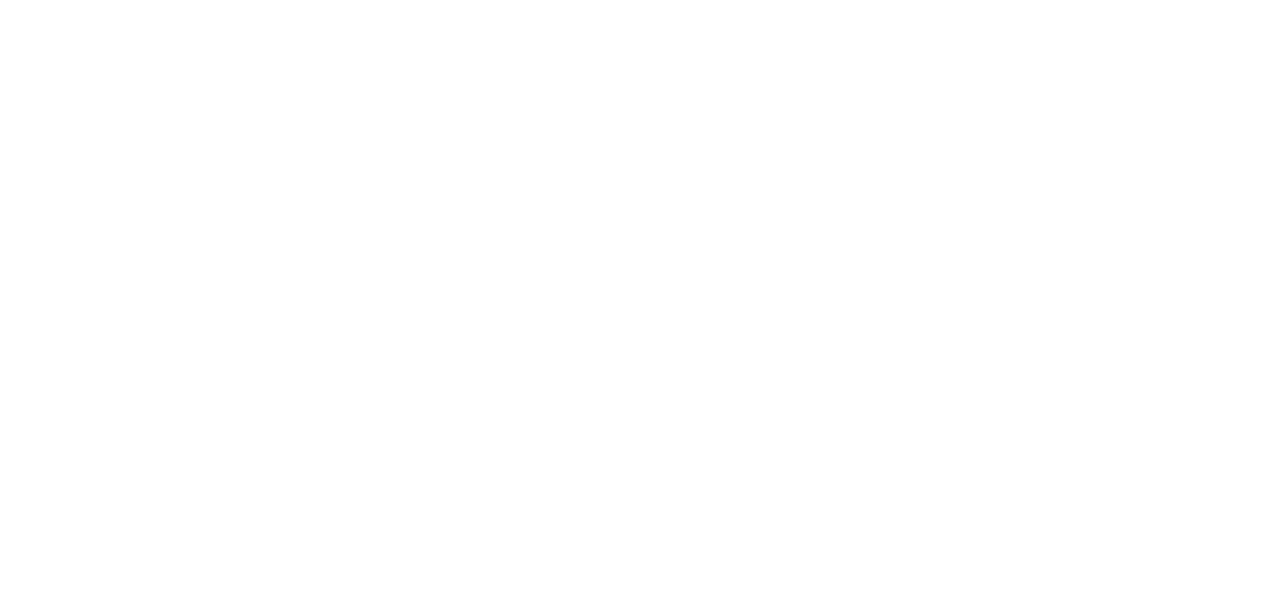
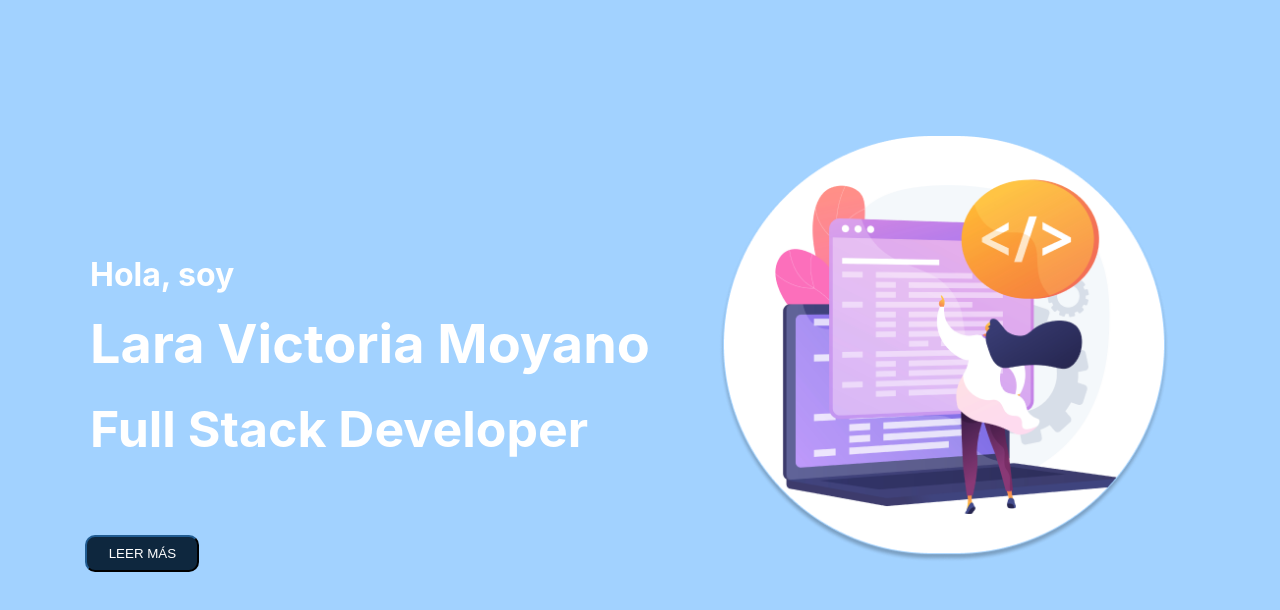
Before and after one commit to VicLara22/porfolio, a React (Create React App) app: page / in a window 1280 px wide. Shown: the top 610 px of the page. Built offline with nearby package versions, Linux system fonts and the light colour scheme.

Commit message:
landinPage terminado

```diff
--- a/package.json
+++ b/package.json
@@ -8,6 +8,7 @@
     "@testing-library/user-event": "^13.5.0",
     "react": "^18.2.0",
     "react-dom": "^18.2.0",
+    "react-router-dom": "^6.9.0",
     "react-scripts": "5.0.1",
     "web-vitals": "^2.1.4"
   },
--- a/public/index.html
+++ b/public/index.html
@@ -9,12 +9,9 @@
       name="description"
       content="Web site created using create-react-app"
     />
-    <link rel="apple-touch-icon" href="%PUBLIC_URL%/logo192.png" />
-    <link rel="manifest" href="%PUBLIC_URL%/manifest.json" />
     <title>Porfolio Lara Moyano</title>
   </head>
   <body>
-    <noscript>You need to enable JavaScript to run this app.</noscript>
     <div id="root"></div>
   </body>
 </html>
--- a/src/App.js
+++ b/src/App.js
@@ -1,10 +1,13 @@
-import logo from './logo.svg';
 import './App.css';
+import {BrowserRouter, Route, Routes} from 'react-router-dom';
+import LandingPage from './pages/landing/LandingPage';
 
 function App() {
   return (
-    <div className="App">
-
+    <div >
+      <Routes>
+        <Route exact path='/' element= {<LandingPage/>} />
+    </Routes>
     </div>
   );
 }
--- a/src/index.js
+++ b/src/index.js
@@ -3,11 +3,14 @@
 import './index.css';
 import App from './App';
 import reportWebVitals from './reportWebVitals';
+import {BrowserRouter} from 'react-router-dom';
 
 const root = ReactDOM.createRoot(document.getElementById('root'));
 root.render(
   <React.StrictMode>
+    <BrowserRouter>
     <App />
+    </BrowserRouter>
   </React.StrictMode>
 );
 
--- /dev/null
+++ b/src/pages/landing/LandingPage.css
@@ -0,0 +1,57 @@
+*{
+    background-color: #A2D2FF;
+margin: 15px;
+}
+.container{
+    color: white;
+    font-family: 'Inter';
+    font-style: normal;
+    font-weight: 500;
+}
+.container h1{
+    position: absolute;
+    top:37%;
+    width: 586px;
+    height: 48px;
+    font-size: 54px;
+    line-height: 65px;
+}
+.container h2{
+    position: absolute;
+    top:48%;
+width: 530px;
+height: 35px;
+font-size: 50px;
+line-height: 61px;
+}
+.container h3{
+    position: absolute;
+    top: 30%;
+width: 188px;
+height: 30px;
+font-size: 32px;
+line-height: 39px;
+}
+.btn{
+position: absolute;
+width: 114px;
+height: 37px;
+color: white;
+background: #0E273E;
+border-radius: 10px;
+border-color: #0E273E;
+text-transform: uppercase;
+cursor: pointer;
+top:65%;
+left:5.5%;
+}
+
+.img{
+box-sizing: border-box;
+position: absolute;
+width: 450px;
+height: 427px;
+border-radius: 213px;
+left:55%;
+top:15%;
+}
--- /dev/null
+++ b/src/pages/landing/LandingPage.jsx
@@ -0,0 +1,19 @@
+import React from "react";
+import './LandingPage.css';
+import {Link} from 'react-router-dom';
+import img from '../../assets/landing.png'
+export default function LandingPage () {
+    return(
+        <div className='fondo'>
+            <div className='container'>
+            <h3>Hola, soy</h3>
+            <h1>Lara Victoria Moyano</h1>
+            <h2>Full Stack Developer</h2>
+            <Link >
+             <button className="btn" >Leer más</button>
+            </Link>
+            </div>
+            <img src={img} alt='img not found' className="img"/>
+        </div>
+    )
+}
```
Also changed, not shown: public/manifest.json (deleted), src/assets/landing.png (added), 1 other file (tests, documents, lock files or other folders).
